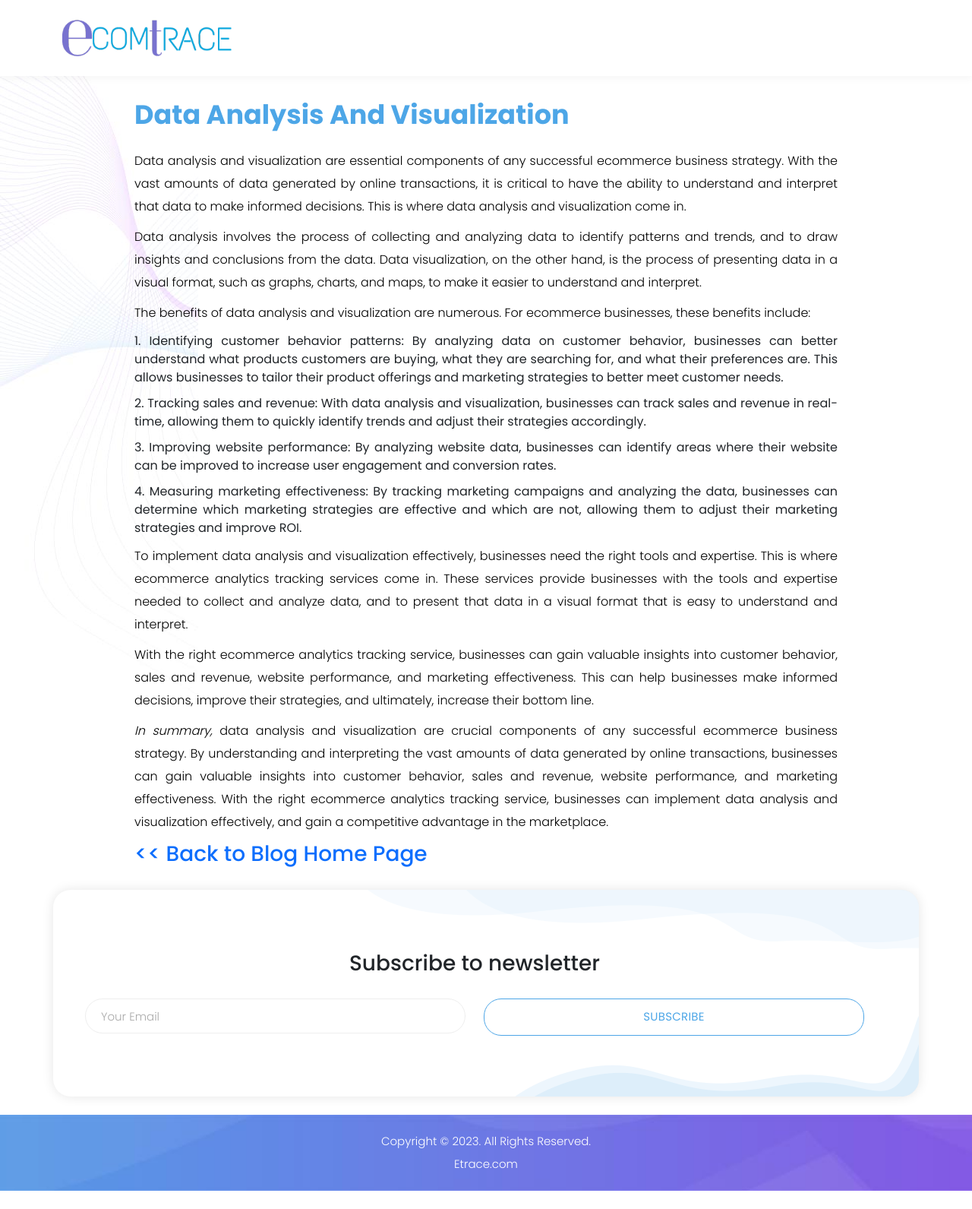
After one commit to jnt8526/zyntax_dashboard, a PHP site: page /blog_posts/post3.php in a window 1280 px wide. The commit adds this page. Shown: the whole page at 76% size. Run offline with PHP 8.4, Linux system fonts and the light colour scheme.

Commit message:
Add blog posts

```diff
--- /dev/null
+++ b/blog_posts/post3.php
@@ -0,0 +1,151 @@
+<?php
+
+include './../sys_defaults.php';
+
+?>
+<!DOCTYPE html>
+<html lang="en">
+
+<head>
+	<!-- Google tag (gtag.js) -->
+	<script async src="https://www.googletagmanager.com/gtag/js?id=G-KH8L739Y2L"></script>
+	<script>
+		window.dataLayer = window.dataLayer || [];
+		function gtag(){dataLayer.push(arguments);}
+		gtag('js', new Date());
+
+		gtag('config', 'G-KH8L739Y2L');
+	</script>
+
+	<meta charset="UTF-8">
+	<meta name="viewport" content="width=device-width, initial-scale=1, shrink-to-fit=no">
+	<meta name="description" content="">
+	<meta name="author" content="">
+	<link rel="preconnect" href="https://fonts.googleapis.com">
+	<link rel="preconnect" href="https://fonts.gstatic.com" crossorigin>
+	<link href="https://fonts.googleapis.com/css2?family=Poppins:wght@100;200;300;400;500;600;700;800;900&display=swap" rel="stylesheet">
+
+	<title>Data Analysis and Visualization</title>
+	<link rel="icon" type="image/x-icon" href="./../assets/images/et.png">
+
+	<!-- Bootstrap core CSS -->
+	<link href="./../vendor/bootstrap/css/bootstrap.min.css" rel="stylesheet">
+
+
+	<!-- Additional CSS Files -->
+	<!-- <link rel="stylesheet" href="./../assets/css/fontawesome.css"> -->
+	<link rel="stylesheet" href="./../assets/css/blog_post.css">
+
+</head>
+
+<body>
+	<header class="header-area header-sticky wow slideInDown" data-wow-duration="0.75s" data-wow-delay="0s">
+		<div class="container">
+			<div class="row">
+				<div class="col-12">
+					<nav class="main-nav">
+
+						<a href="./../index.php" class="logo">
+							<img src="./../assets/images/logo.png" alt="" width="150" height="50">
+						</a>
+
+					</nav>
+				</div>
+			</div>
+		</div>
+	</header>
+
+
+
+	<div class="blog">
+		<div class="container">
+			<div class="row">
+				<div class="col-lg-10 offset-lg-1  wow fadeInDown" data-wow-duration="1s" data-wow-delay="0.3s">
+					<div class="section-heading" style="text-align: justify;">
+						<h4><em>Data analysis and visualization</em></h4>
+						<p style="font-size: 16px; color: black; margin-bottom: 10px; margin-top: 10px">
+							Data analysis and visualization are essential components of any successful ecommerce business strategy. With the vast amounts of data generated by online transactions, it is critical to have the ability to understand and interpret that data to make informed decisions. This is where data analysis and visualization come in.
+						</p>
+
+						<p style="font-size: 16px; color: black; margin-bottom: 10px; margin-top: 10px">
+							Data analysis involves the process of collecting and analyzing data to identify patterns and trends, and to draw insights and conclusions from the data. Data visualization, on the other hand, is the process of presenting data in a visual format, such as graphs, charts, and maps, to make it easier to understand and interpret.
+						</p>
+						<p style="font-size: 16px; color: black; margin-bottom: 10px; margin-top: 10px">
+							The benefits of data analysis and visualization are numerous. For ecommerce businesses, these benefits include:
+						</p>
+
+						<p style="font-size: 16px; color: black; margin-bottom: 10px; margin-top: 10px">
+							<li>1. Identifying customer behavior patterns: By analyzing data on customer behavior, businesses can better understand what products customers are buying, what they are searching for, and what their preferences are. This allows businesses to tailor their product offerings and marketing strategies to better meet customer needs.</li>
+						</p>
+
+						<p style="font-size: 16px; color: black; margin-bottom: 10px; margin-top: 10px">
+							<li>2. Tracking sales and revenue: With data analysis and visualization, businesses can track sales and revenue in real-time, allowing them to quickly identify trends and adjust their strategies accordingly.</li>
+						</p>
+
+						<p style="font-size: 16px; color: black; margin-bottom: 10px; margin-top: 10px">
+							<li>3. Improving website performance: By analyzing website data, businesses can identify areas where their website can be improved to increase user engagement and conversion rates.</li>
+						</p>
+
+						<p style="font-size: 16px; color: black; margin-bottom: 10px; margin-top: 10px">
+							<li>4. Measuring marketing effectiveness: By tracking marketing campaigns and analyzing the data, businesses can determine which marketing strategies are effective and which are not, allowing them to adjust their marketing strategies and improve ROI.</li>
+
+						</p>
+
+
+						<p style="font-size: 16px; color: black; margin-bottom: 10px; margin-top: 10px">
+							To implement data analysis and visualization effectively, businesses need the right tools and expertise. This is where ecommerce analytics tracking services come in. These services provide businesses with the tools and expertise needed to collect and analyze data, and to present that data in a visual format that is easy to understand and interpret.
+						</p>
+
+						<p style="font-size: 16px; color: black; margin-bottom: 10px; margin-top: 10px">
+							With the right ecommerce analytics tracking service, businesses can gain valuable insights into customer behavior, sales and revenue, website performance, and marketing effectiveness. This can help businesses make informed decisions, improve their strategies, and ultimately, increase their bottom line.
+						</p>
+
+						<p style="font-size: 16px; color: black; margin-bottom: 10px; margin-top: 10px">
+							<em>In summary,  </em>data analysis and visualization are crucial components of any successful ecommerce business strategy. By understanding and interpreting the vast amounts of data generated by online transactions, businesses can gain valuable insights into customer behavior, sales and revenue, website performance, and marketing effectiveness. With the right ecommerce analytics tracking service, businesses can implement data analysis and visualization effectively, and gain a competitive advantage in the marketplace.
+						</p>
+
+						<h3><a href="./../blog.php"><< Back to Blog Home Page</a></h3>
+					</div>
+				</div>
+			</div>
+		</div>
+	</div>
+	<div id="free-quote" class="free-quote" style="background: none; margin-bottom: -550px;">
+	</div>
+
+	<div id="contact" class="contact-us section">
+		<div class="container">
+			<div class="row">
+				<form id="contact" method="post">
+					<div class="fill-form">
+						<div class="row">
+							<h3>Subscribe to newsletter</h3>
+							<div class="col-lg-6">
+								<fieldset>
+									<input type="text" name="email" id="email" pattern="[^ @]*@[^ @]*" placeholder="Your Email" required="">
+								</fieldset>
+							</div>
+							<div class="col-lg-6">
+								<fieldset>
+									<button type="submit" id="form-submit" class="main-button ">SUBSCRIBE</button>
+								</fieldset>
+							</div>
+						</div>
+					</div>
+				</form>
+			</div>
+		</div>
+	</div>
+	<div><br></div>
+	<footer>
+		<div class="container">
+			<div class="row">
+				<div class="col-lg-12">
+					<p>Copyright &copy; <?php echo date("Y");?>. All Rights Reserved. <br>Etrace.com <a href="#" target="_parent" title="free css templates"></a></p>
+				</div>
+			</div>
+		</div>
+	</footer>
+
+</body>
+</html>
```
Also changed, not shown: blog.php (+4 -4 lines), blog_posts/post2.php (added, +134 -0 lines), blog_posts/post4.php (added, +142 -0 lines).
